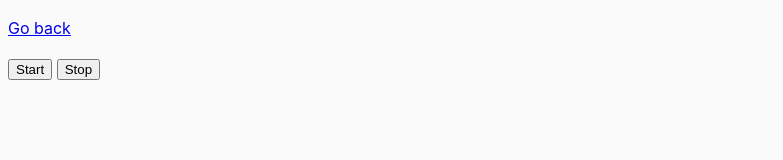
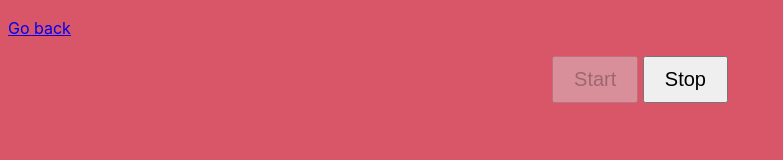
Before and after one commit to DanilStan/homework_repetition_4, a website built with Parcel: page src/01-color-switcher.html in a window 1280 px wide. Both pictures are taken after a click on the button "Start". Shown: the whole page, without its empty margins (0-783 px from the left). Built offline with nearby package versions, Linux system fonts and the light colour scheme.

Commit message:
Complate task 1

```diff
--- a/src/01-color-switcher.html
+++ b/src/01-color-switcher.html
@@ -8,10 +8,10 @@
   </head>
   <body>
     <p><a href="index.html">Go back</a></p>
-
-    <button type="button" data-start>Start</button>
-    <button type="button" data-stop>Stop</button>
-
+    <div class="btn">
+      <button class="btn__element" type="button" data-start>Start</button>
+      <button class="btn__element" type="button" data-stop>Stop</button>
+    </div>
     <script src="js/01-color-switcher.js" type="module"></script>
   </body>
 </html>
--- a/src/css/common.css
+++ b/src/css/common.css
@@ -16,3 +16,12 @@ img {
   display: block;
   max-width: 100%;
 }
+
+.btn {
+  text-align: center;
+}
+
+.btn__element {
+  padding: 10px 20px;
+  font-size: 20px;
+}
--- a/src/js/01-color-switcher.js
+++ b/src/js/01-color-switcher.js
@@ -1 +1,24 @@
-console.log('test');
+const startBtn = document.querySelector('button[data-start]');
+const stopBtn = document.querySelector('button[data-stop]');
+let timerId = null;
+
+startBtn.addEventListener('click', onClickStart);
+stopBtn.addEventListener('click', onClickStop);
+
+function onClickStart() {
+  startBtn.disabled = true;
+  timerId = setInterval(() => {
+    document.body.style.backgroundColor = getRandomHexColor();
+  }, 1000);
+}
+
+function onClickStop() {
+  startBtn.disabled = false;
+  clearInterval(timerId);
+}
+
+function getRandomHexColor() {
+  return `#${Math.floor(Math.random() * 16777215)
+    .toString(16)
+    .padStart(6, 0)}`;
+}
```
